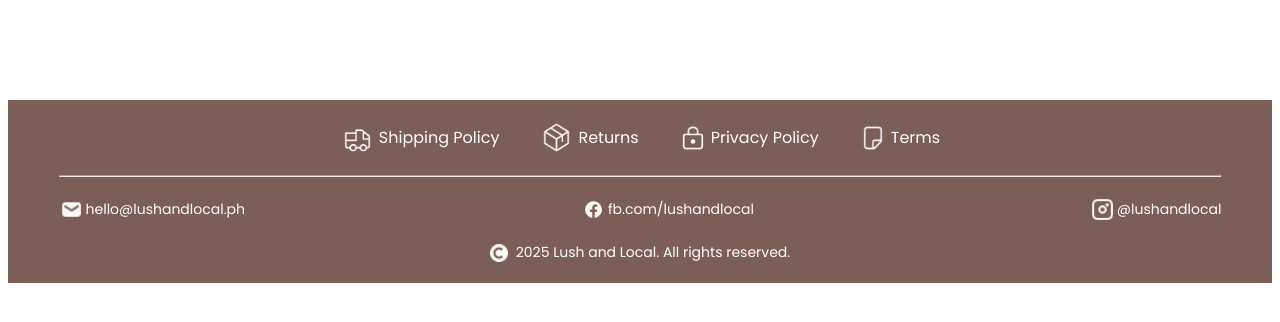
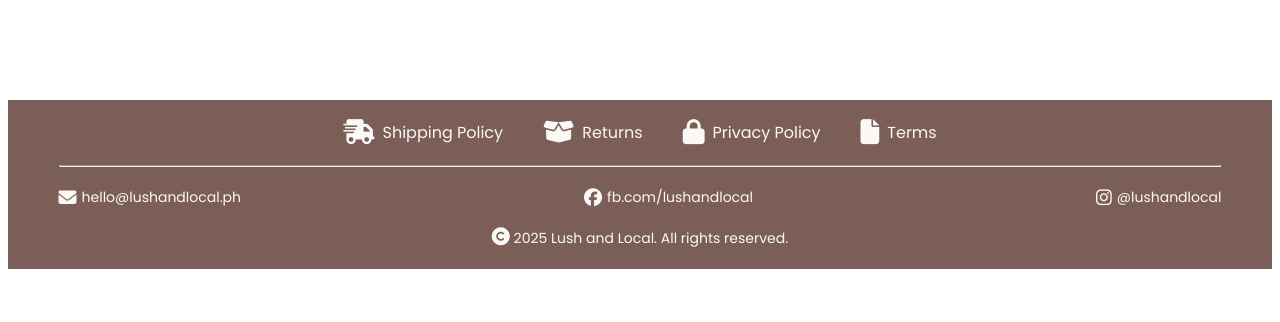
Before and after one commit to keishouu/lushnlocal, a plain HTML site: page footer.html in a window 1280 px wide. Drawn offline with nearby package versions, Linux system fonts and the light colour scheme.

Commit message:
fixed footer and blog page images

```diff
--- a/footer.html
+++ b/footer.html
@@ -16,20 +16,16 @@
       <div class="policy-wrapper">
 
         <div class="policy-items">
-          <img class="size-1" src="/assets/icons/package_car.png" alt="shipping-policy">
-          <span>Shipping Policy</span>
+          <span><i class="fa-solid fa-truck-fast"></i> Shipping Policy</span>
         </div>
         <div class="policy-items">
-          <img class="size-1" src="/assets/icons/package.png" alt="returns">
-          <span>Returns</span>
+          <span><i class="fa-solid fa-box-open"></i> Returns</span>
         </div>
         <div class="policy-items">
-          <img class="size-2" src="/assets/icons/Lock.png" alt="privacy-policy">
-          <span>Privacy Policy</span>
+          <span><i class="fa-solid fa-lock"></i> Privacy Policy</span>
         </div>
         <div class="policy-items">
-          <img class="size-2" src="/assets/icons/Blank_alt.png" alt="terms">
-          <span>Terms</span>
+          <span><i class="fa-solid fa-file"></i> Terms</span>
         </div>
 
       </div>
@@ -39,16 +35,13 @@
       <div class="social-media">
 
         <div class="social-items">
-          <img src="/assets/icons/Message_fill.png" alt="email">
-          <span>hello@lushandlocal.ph</span>
+          <span><i class="fa-solid fa-envelope"></i> hello@lushandlocal.ph</span>
         </div>
         <div class="social-items">
-          <img src="/assets/icons/facebook-svgrepo-com 1.png" alt="facebook">
-          <span>fb.com/lushandlocal</span>
+          <span><i class="fa-brands fa-facebook"></i> fb.com/lushandlocal</span>
         </div>
         <div class="social-items">
-          <img src="/assets/icons/insta.png" alt="instagram">
-          <span>@lushandlocal</span>
+          <span><i class="fa-brands fa-instagram"></i> @lushandlocal</span>
         </div>
 
       </div>
@@ -56,9 +49,7 @@
       <div class="copyright">
 
         <div class="copyright-items">
-
-          <img src="/assets/icons/copyright-svgrepo-com 1.png" alt="copyright">
-          <span>2025 Lush and Local. All rights reserved.</span>
+          <span><i class="fa-solid fa-copyright"></i> 2025 Lush and Local. All rights reserved.</span>
         </div>
 
       </div>
--- a/styles/blogstyle.css
+++ b/styles/blogstyle.css
@@ -25,7 +25,7 @@ body{
 .banner-wrapper{
     width: 100%;
     height: 90vh;
-    background-image: url("/assets/image\ 9\ \(1\).png");
+    background-image: url("./assets/image-9-1.png");
     background-size: cover;
     position: relative;
 }
@@ -77,7 +77,7 @@ body{
 .blog-mission{
     width: 100%;
     height: 100vh;
-    background-image: url("/assets/mission-bg.png");
+    background-image: url("./assets/mission-bg.png");
     background-size: cover;
     position: relative;
     text-align: center;
--- a/styles/footer.css
+++ b/styles/footer.css
@@ -13,7 +13,7 @@
 
     .policy span {
       font-family: Poppins;
-      color: #ffffff;
+      color: #FAF9F6;
       white-space: nowrap;
     }
 
@@ -22,6 +22,29 @@
       gap: 40px;
       flex-wrap: wrap;
       justify-content: center;
+    }
+
+    .social-items span, .policy-items span {
+      display: flex;
+      align-items: center;
+    }
+
+    .policy-items span {
+      gap: 8px;
+    }
+
+    .social-items span {
+      gap: 5px;
+    }
+
+    .policy-items i{
+      font-size: 25px;
+      color: #FAF9F6;
+    }
+
+    .social-items i, .copyright-items i {
+      font-size: 18px;
+      color: #FAF9F6;
     }
 
     @media screen and (max-width: 600px) {
```
Also changed, not shown: 2 other files.
